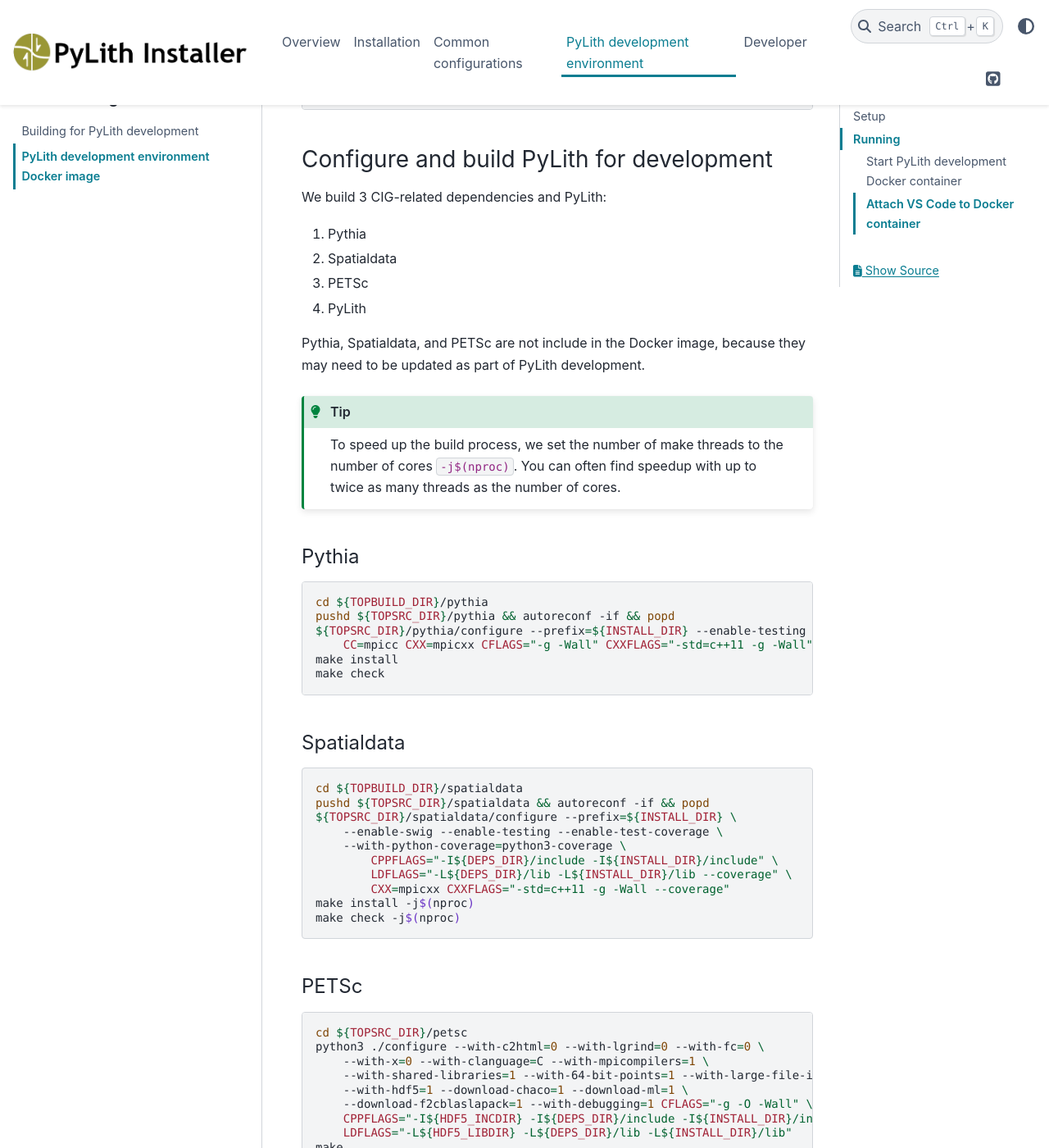
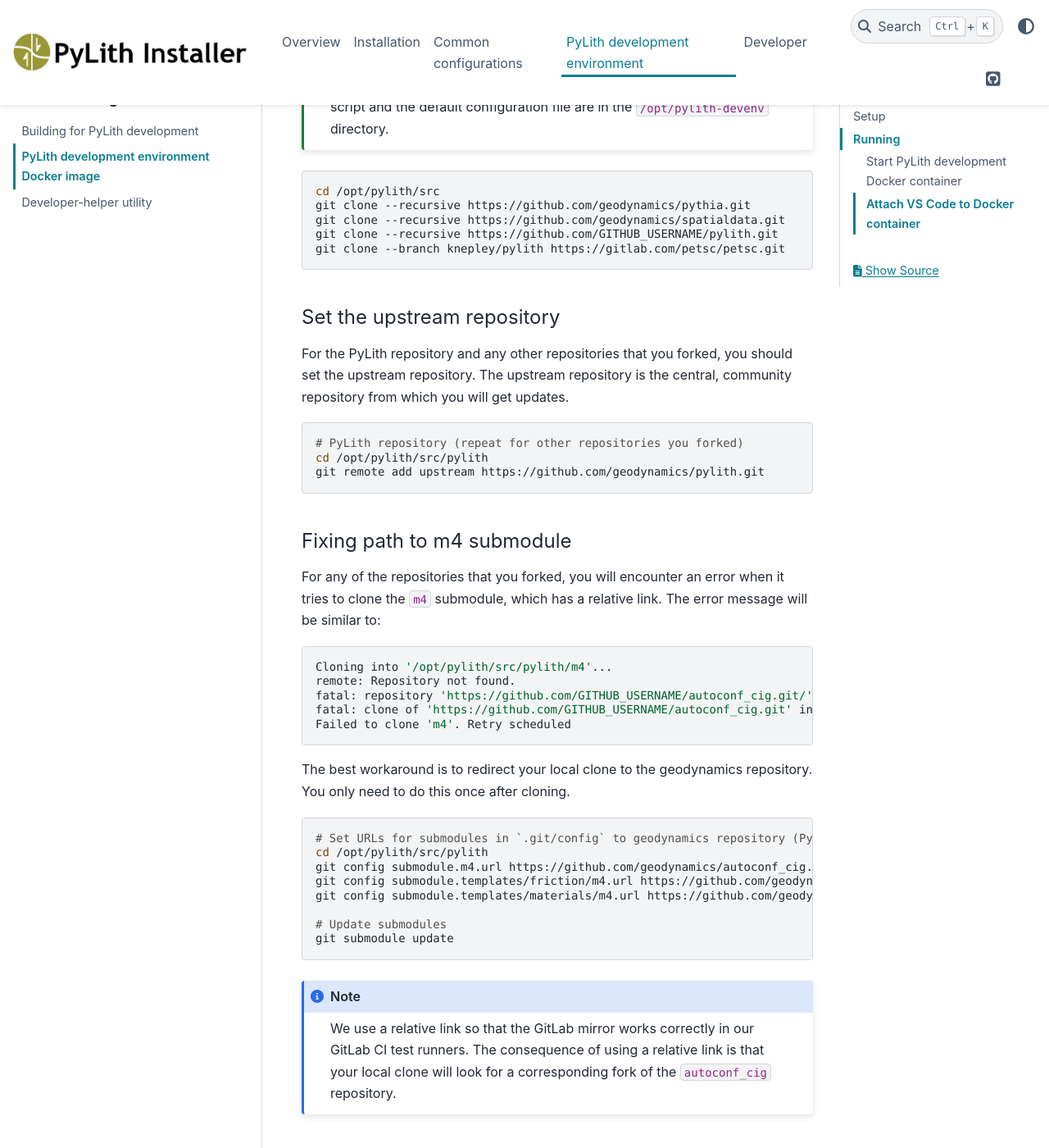
Before and after one commit to geodynamics/pylith_installer, a Sphinx documentation site: the page built from docs/devenv/docker-devenv.md, in a window 1280 px wide and 1400 px high, scrolled down 4824 px. Shown: the whole window at 82% size. Built offline with Sphinx 7.4.7 and the PyData theme 0.15.4, drawn with Linux system fonts in a browser that asks for light colours; some of the changed text lies outside the part shown.

Commit message:
Add documentation for developer_helper.py.

````diff
--- a/docs/devenv/docker-devenv.md
+++ b/docs/devenv/docker-devenv.md
@@ -54,8 +54,8 @@
 
 2. Fork the following repositories:
 
-* <https://github.com/geodynamics/pythia>
-* <https://github.com/geodynamics/spatialdata>
+* <https://github.com/geodynamics/pythia> (optional, not recommended)
+* <https://github.com/geodynamics/spatialdata> (optional, not recommended)
 * <https://github.com/geodynamics/pylith>
 
 This creates copies of the repositories in your GitHub account.
@@ -135,13 +135,62 @@
 This creates a local copy of the repositories in the persistent storage volume of the PyLith development container.
 These are your working copies of the repositories.
 
+:::{tip}
+Starting at this step, you can use the `developer-helper.py` Python script (see {ref}`sec-developer-helper`) to show the exact commands to run.
+This script and the default configuration file are in the `/opt/pylith-devenv` directory.
+:::
+
 ```bash
 cd /opt/pylith/src
-git clone --recursive https://github.com/GITHUB_USERNAME/pythia.git
-git clone --recursive https://github.com/GITHUB_USERNAME/spatialdata.git
+git clone --recursive https://github.com/geodynamics/pythia.git
+git clone --recursive https://github.com/geodynamics/spatialdata.git
 git clone --recursive https://github.com/GITHUB_USERNAME/pylith.git
 git clone --branch knepley/pylith https://gitlab.com/petsc/petsc.git
 ```
+
+#### Set the upstream repository
+
+For the PyLith repository and any other repositories that you forked, you should set the upstream repository.
+The upstream repository is the central, community repository from which you will get updates.
+
+```bash
+# PyLith repository (repeat for other repositories you forked)
+cd /opt/pylith/src/pylith
+git remote add upstream https://github.com/geodynamics/pylith.git
+```
+
+(sec-developer-fork-fix-m4-url)=
+#### Fixing path to m4 submodule
+
+For any of the repositories that you forked, you will encounter an error when it tries to clone the `m4` submodule, which has a relative link.
+The error message will be similar to:
+
+```bash
+Cloning into '/opt/pylith/src/pylith/m4'...
+remote: Repository not found.
+fatal: repository 'https://github.com/GITHUB_USERNAME/autoconf_cig.git/' not found
+fatal: clone of 'https://github.com/GITHUB_USERNAME/autoconf_cig.git' into submodule path '/opt/pylith/src/pylith/m4' failed
+Failed to clone 'm4'. Retry scheduled
+```
+
+The best workaround is to redirect your local clone to the geodynamics repository.
+You only need to do this once after cloning.
+
+```bash
+# Set URLs for submodules in `.git/config` to geodynamics repository (PyLith repository).
+cd /opt/pylith/src/pylith
+git config submodule.m4.url https://github.com/geodynamics/autoconf_cig.git
+git config submodule.templates/friction/m4.url https://github.com/geodynamics/autoconf_cig.git
+git config submodule.templates/materials/m4.url https://github.com/geodynamics/autoconf_cig.git
+
+# Update submodules
+git submodule update
+```
+
+:::{note}
+We use a relative link so that the GitLab mirror works correctly in our GitLab CI test runners.
+The consequence of using a relative link is that your local clone will look for a corresponding fork of the `autoconf_cig` repository.
+:::
 
 ### Configure and build PyLith for development
 
--- a/docs/devenv/index.md
+++ b/docs/devenv/index.md
@@ -6,4 +6,5 @@
 ---
 configs.md
 docker-devenv.md
+dev-helper.md
 ```
````
Also changed, not shown: docs/devenv/configs.md (+12 -2 lines), docs/devenv/dev-helper.md (added, +106 -0 lines), 2 other files.
